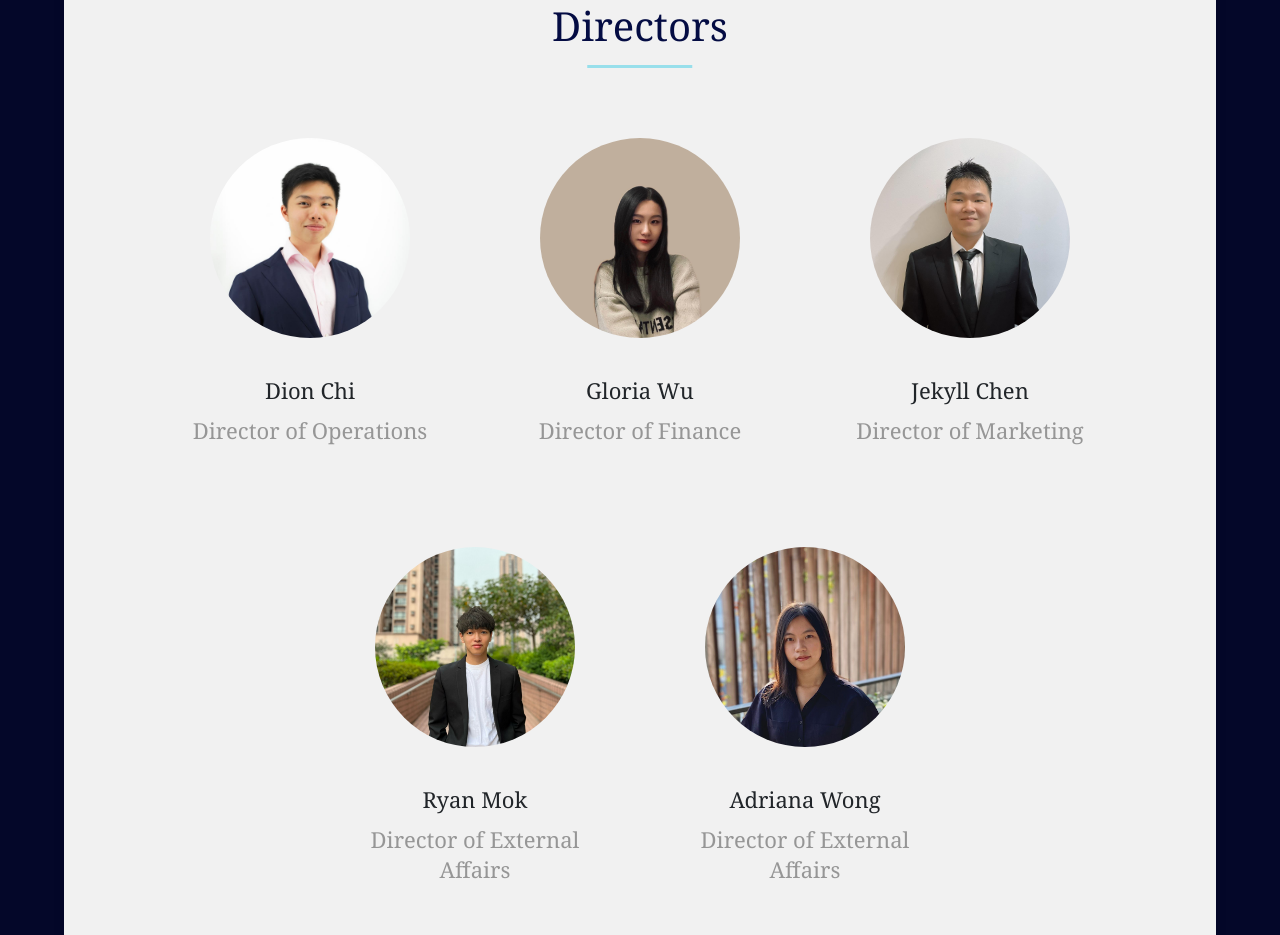
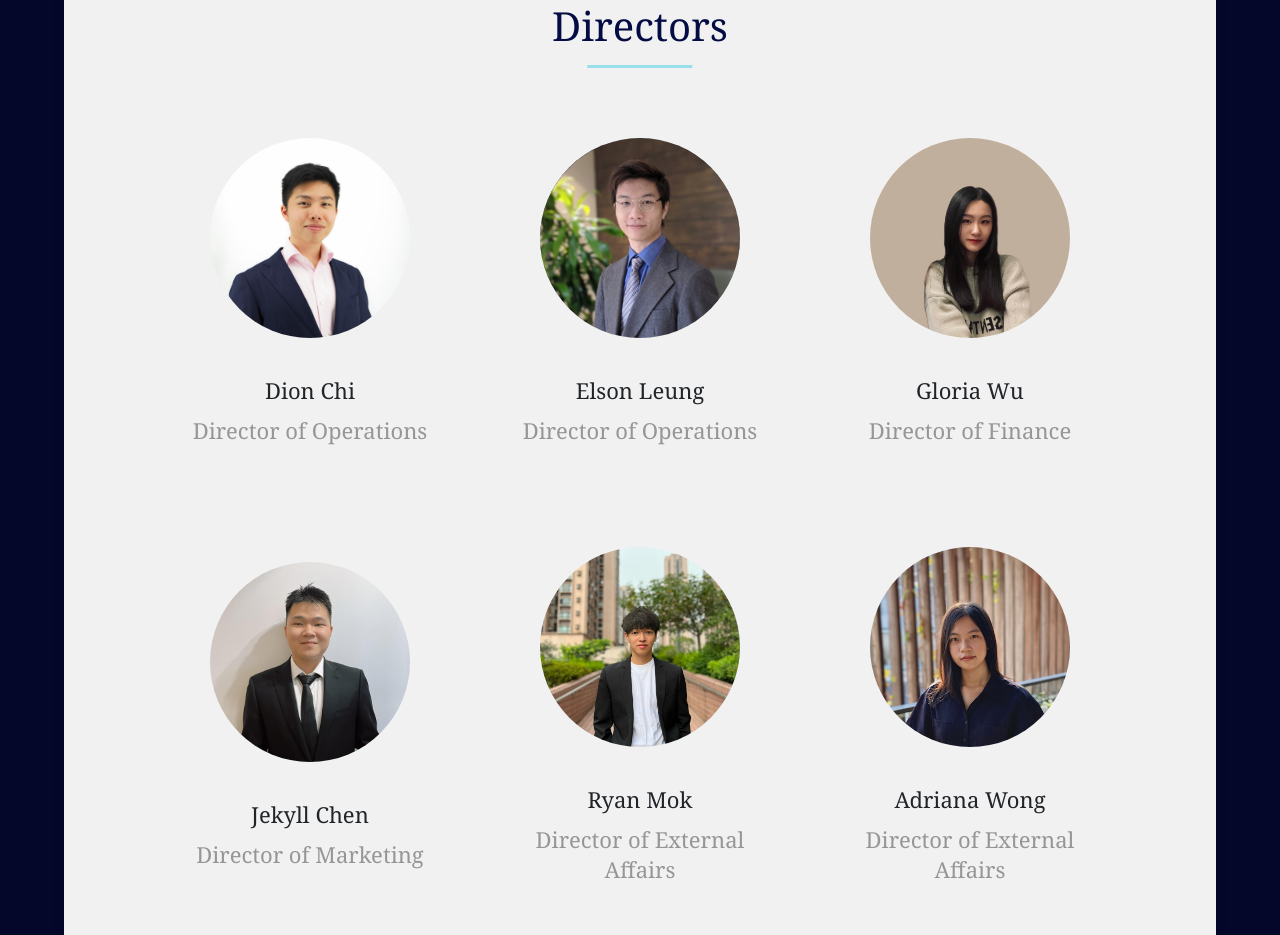
Before and after one commit to UTSC-FinTech-Society/official-website, a React (Create React App) app: page /#/team in a window 1280 px wide. Shown: the part 1540-2475 px from the top of the page. Built offline with nearby package versions, Linux system fonts and the light colour scheme.

Commit message:
Add new team executive to the team section

```diff
--- a/src/components/TeamSection.tsx
+++ b/src/components/TeamSection.tsx
@@ -7,6 +7,7 @@ import CassieXu from "../assets/team/cassie-xu.png";
 import EdisonLiem from '../assets/team/edison-liem.png';
 import DarrenCheng from "../assets/team/darren-cheng.jpg";
 import DionChi from "../assets/team/dion-chi.jpg";
+import ElsonLeung from "../assets/team/elson-leung.jpg";
 import GloriaWu from "../assets/team/gloria-wu.jpeg";
 import JekyllChen from "../assets/team/jekyll-chen.jpeg";
 import RyanMok from "../assets/team/ryan-mok.jpeg";
@@ -35,6 +36,7 @@ const TeamSection: React.FC = () => {
                 </TeamGroup>
                 <TeamGroup name='Directors' >
                     <ExecutiveCard name='Dion Chi' position='Director of Operations' profilePic={DionChi}  />
+                    <ExecutiveCard name='Elson Leung' position='Director of Operations' profilePic={ElsonLeung}  />
                     <ExecutiveCard name='Gloria Wu' position='Director of Finance' profilePic={GloriaWu}  />
                     <ExecutiveCard name='Jekyll Chen' position='Director of Marketing' profilePic={JekyllChen}  />
                     <ExecutiveCard name='Ryan Mok' position='Director of External Affairs' profilePic={RyanMok}  />
--- a/src/styles/components/_newssection.scss
+++ b/src/styles/components/_newssection.scss
@@ -64,7 +64,7 @@
                 font-weight: 400;
 
                 @include screen-control(550px) {
-                    margin-top: 0;
+                    margin-top: 30px;
                     font-size: 30px;
                 }
 
```
Also changed, not shown: src/assets/team/elson-leung.jpg (added).
